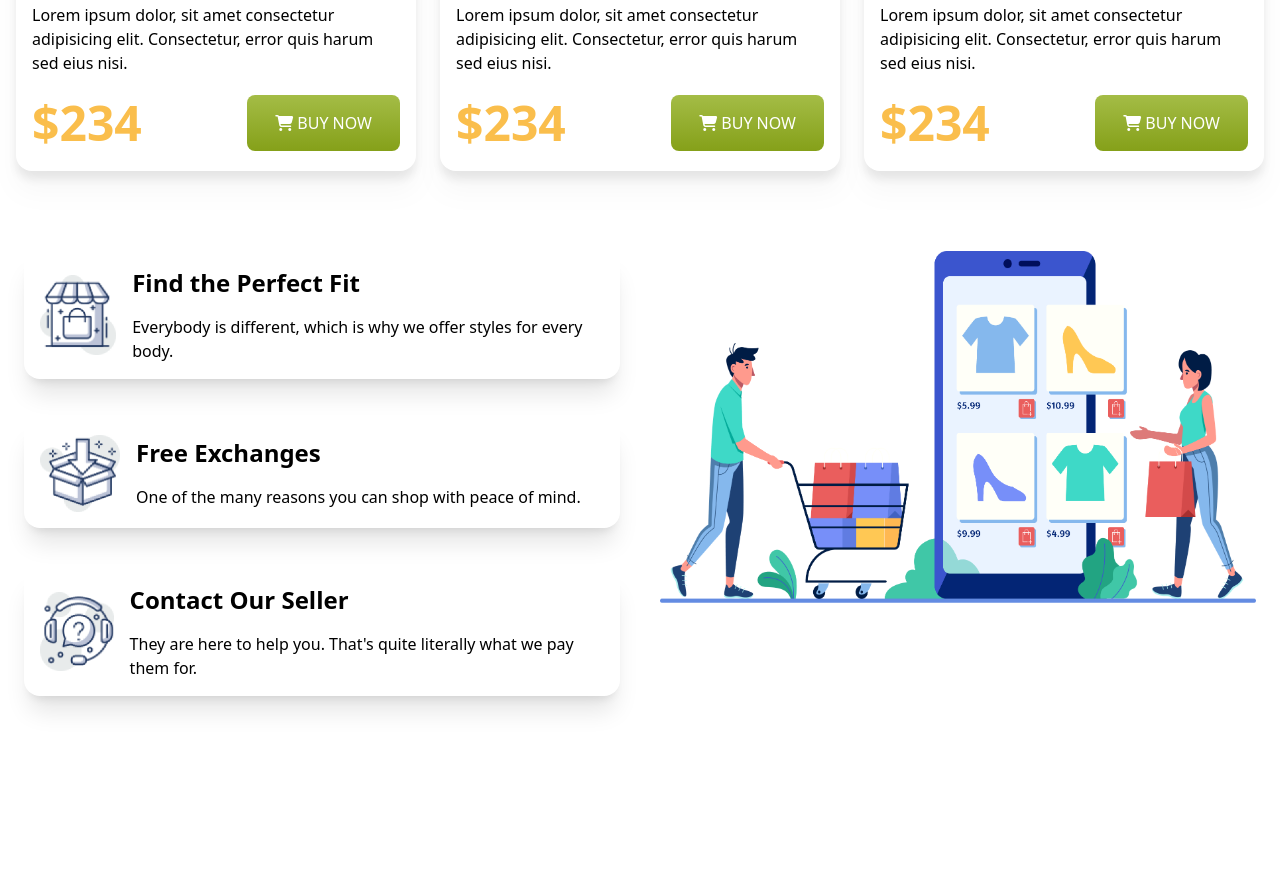
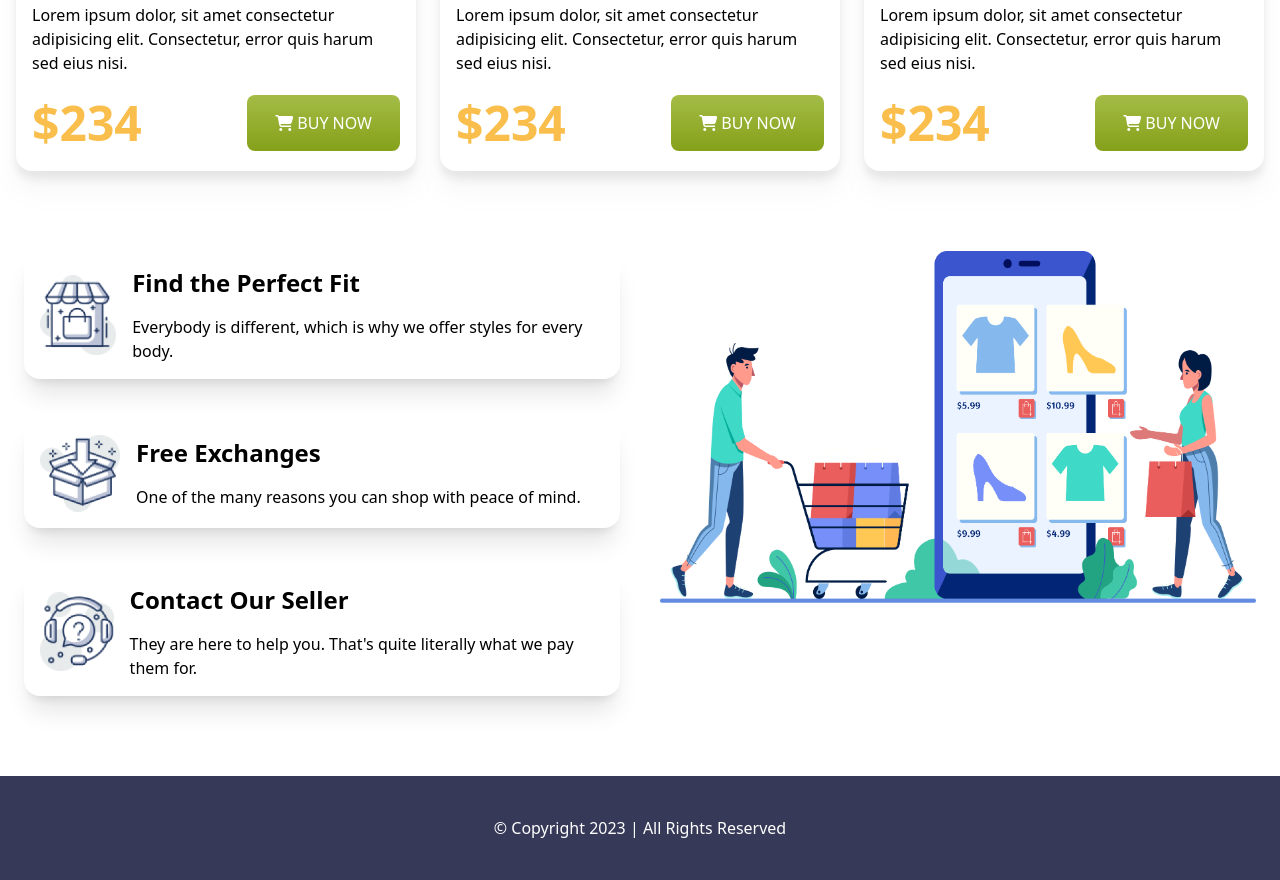
Before and after one commit to zahangir20bd/penguin-fashion, a plain HTML site: page index.html in a window 1280 px wide. Shown: the part 2157-3037 px from the top of the page. Before the commit the page ends 2933 px from the top, so only its background shows below. Drawn offline with nearby package versions, Linux system fonts and the light colour scheme.

Commit message:
add footer

```diff
--- a/index.html
+++ b/index.html
@@ -258,7 +258,11 @@
     <!-- Main End -->
 
     <!-- Footer Start -->
-    <footer></footer>
+    <footer class="bg-[#363958]">
+      <p class="text-center text-white p-10">
+        &copy; Copyright 2023 | All Rights Reserved
+      </p>
+    </footer>
     <!-- Footer End -->
   </body>
 </html>
```
